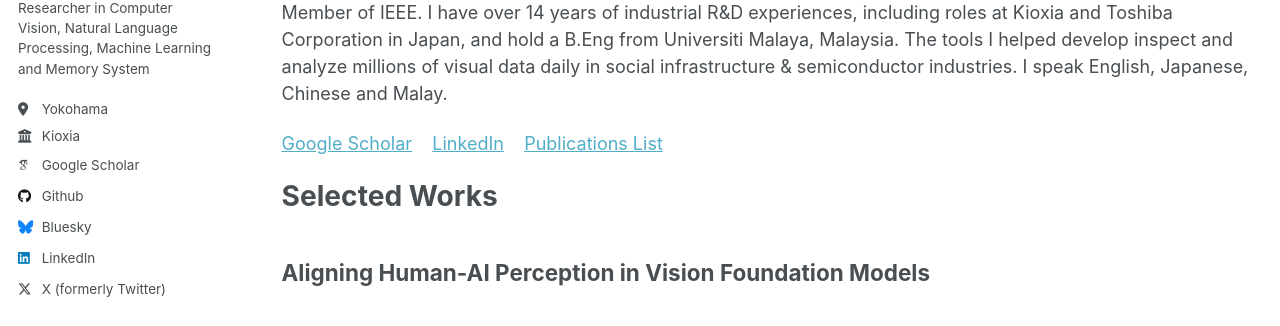
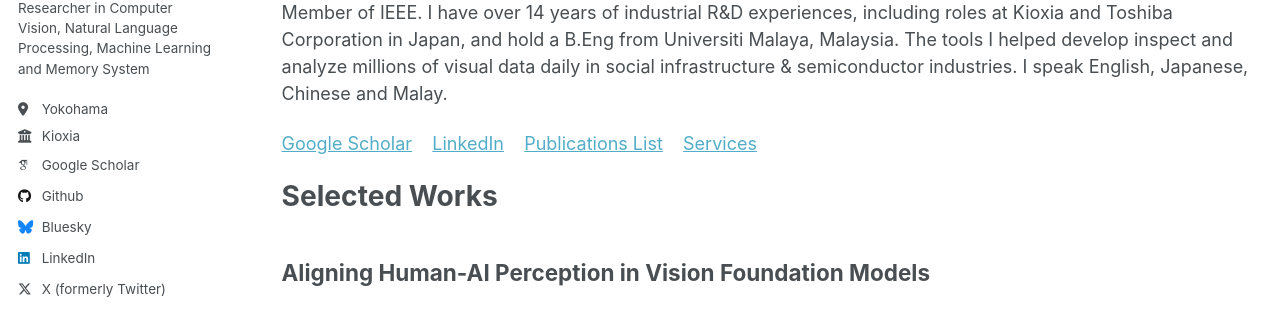
Before and after one commit to yy29/yy29.github.io, a Jekyll site: the page built from _pages/about.md, in a window 1280 px wide and 900 px high. Shown: the part 393-719 px from the top of the window. Built offline with Jekyll 4.4.1, drawn with Linux system fonts in a browser that asks for light colours; some web fonts are replaced; some of the changed text lies outside the part shown.

Commit message:
Update about.md

```diff
--- a/_pages/about.md
+++ b/_pages/about.md
@@ -12,7 +12,7 @@ Hi I'm Youyang. I am an experienced industry researcher focusing on basic and ap
 
 I have co-authored over 40 patents and research articles, including publications in notable venues such as ECCV, ACCV and EMNLP. Additionally, I have served as a reviewer for venues including ACL Rolling Review, ICCV, WACV, BMVC, ACL, EMNLP and NAACL. I have received outstanding reviewer recognition at EMNLP. I am also a Senior Member of IEEE. I have over 14 years of industrial R&D experiences, including roles at Kioxia and Toshiba Corporation in Japan, and hold a B.Eng from Universiti Malaya, Malaysia. The tools I helped develop inspect and analyze millions of visual data daily in social infrastructure & semiconductor industries. I speak English, Japanese, Chinese and Malay.
 
-[Google Scholar](https://scholar.google.com/citations?user=4BGLw_QAAAAJ) &nbsp;&nbsp; [LinkedIn](https://www.linkedin.com/in/youyang-ng-55a10ab9/) &nbsp;&nbsp; [Publications List](publications.md)
+[Google Scholar](https://scholar.google.com/citations?user=4BGLw_QAAAAJ) &nbsp;&nbsp; [LinkedIn](https://www.linkedin.com/in/youyang-ng-55a10ab9/) &nbsp;&nbsp; [Publications List](publications.md) &nbsp;&nbsp; [Services](#services)
 
 Selected Works
 ======
@@ -82,6 +82,7 @@ Yasuto Hoshi, Daisuke Miyashita, <ins>Youyang Ng</ins>, Kento Tatsuno, Yasuhiro
 </div>
 </div>
 
+<a id="services"></a>
 Services
 ======
 * IEEE Senior Member
```
